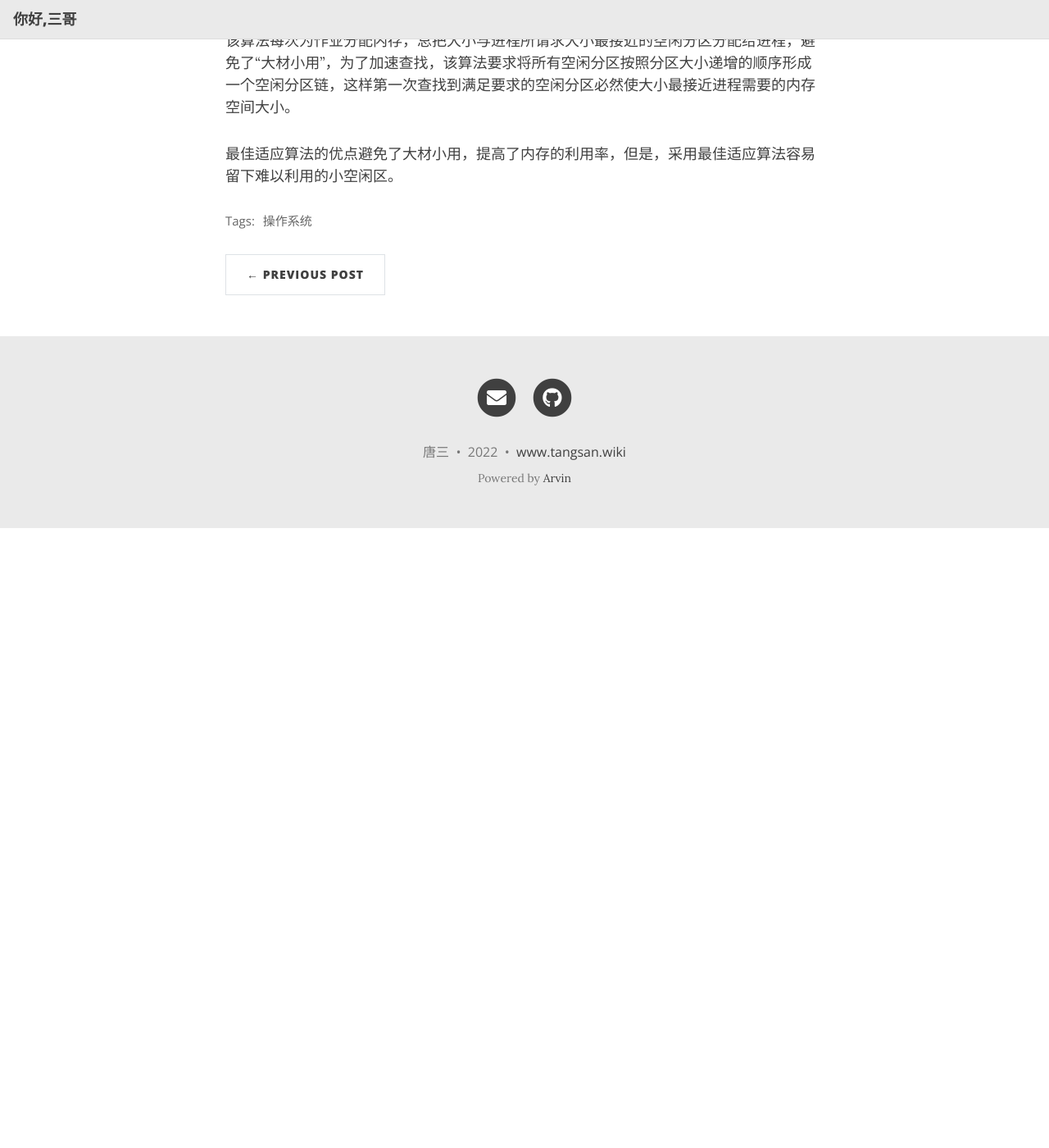
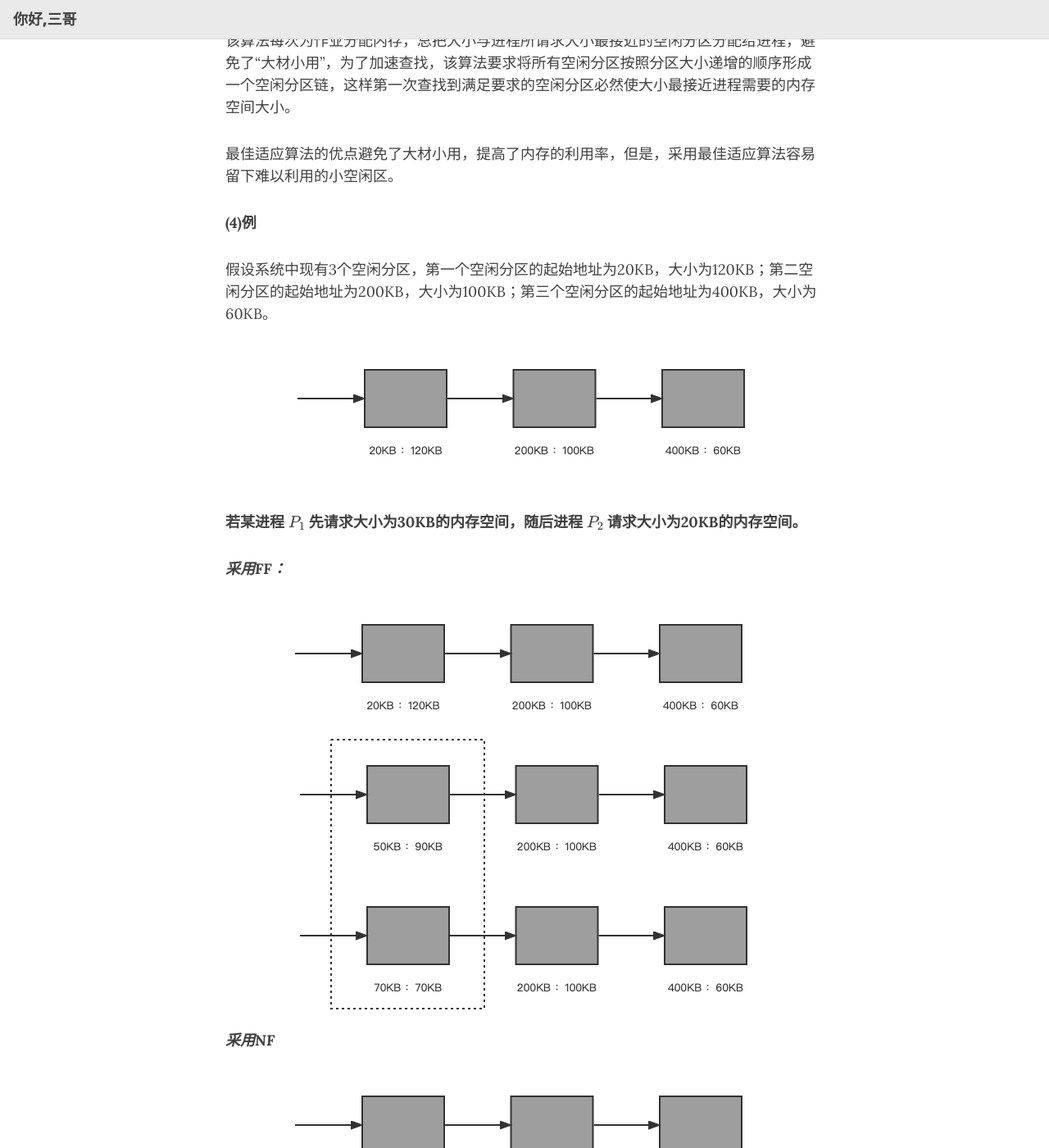
Before and after one commit to wangpf1024/ittarvin.github.io.expired, a Jekyll site: the page built from _posts/2022-10-05-Operation-System-内存管理-动态分区分配.md, in a window 1280 px wide and 1400 px high, scrolled down 2813 px. Shown: the whole window at 82% size. Built offline with Jekyll 4.4.1, drawn with Linux system fonts in a browser that asks for light colours; nearby versions of some CDN libraries; formulas are drawn with MathJax 3; before the commit the page ends 3457 px from its top, so only the background shows below that.

Commit message:
添加例子 ff,nf,bf算法

```diff
--- a/_posts/2022-10-05-Operation-System-内存管理-动态分区分配.md
+++ b/_posts/2022-10-05-Operation-System-内存管理-动态分区分配.md
@@ -59,3 +59,22 @@
 该算法每次为作业分配内存，总把大小与进程所请求大小最接近的空闲分区分配给进程，避免了“大材小用”，为了加速查找，该算法要求将所有空闲分区按照分区大小递增的顺序形成一个空闲分区链，这样第一次查找到满足要求的空闲分区必然使大小最接近进程需要的内存空间大小。
 
 最佳适应算法的优点避免了大材小用，提高了内存的利用率，但是，采用最佳适应算法容易留下难以利用的小空闲区。
+
+
+**(4)例**
+
+假设系统中现有3个空闲分区，第一个空闲分区的起始地址为20KB，大小为120KB；第二空闲分区的起始地址为200KB，大小为100KB；第三个空闲分区的起始地址为400KB，大小为60KB。
+
+![操场系统-内存管理-内存分配算法.png](../assets/img/操场系统-内存管理-内存分配算法.png){: .mx-auto.d-block :}
+
+**若某进程 $P_1$ 先请求大小为30KB的内存空间，随后进程 $P_2$ 请求大小为20KB的内存空间。**
+
+_**采用FF：**_
+
+![操场系统-内存管理-内存分配算法-FF.png](../assets/img/操场系统-内存管理-内存分配算法-FF.png){: .mx-auto.d-block :}
+_**采用NF**_
+
+![操场系统-内存管理-内存分配算法-NF.png](../assets/img/操场系统-内存管理-内存分配算法-NF.png){: .mx-auto.d-block :}
+_**采用BF**_
+
+![操场系统-内存管理-内存分配算法-BF.png](../assets/img/操场系统-内存管理-内存分配算法-BF.png){: .mx-auto.d-block :}
```
Also changed, not shown: assets/img/操场系统-内存管理-内存分配算法-BF.png (added), assets/img/操场系统-内存管理-内存分配算法-FF.png (added), assets/img/操场系统-内存管理-内存分配算法-NF.png (added), assets/img/操场系统-内存管理-内存分配算法.png (added).
